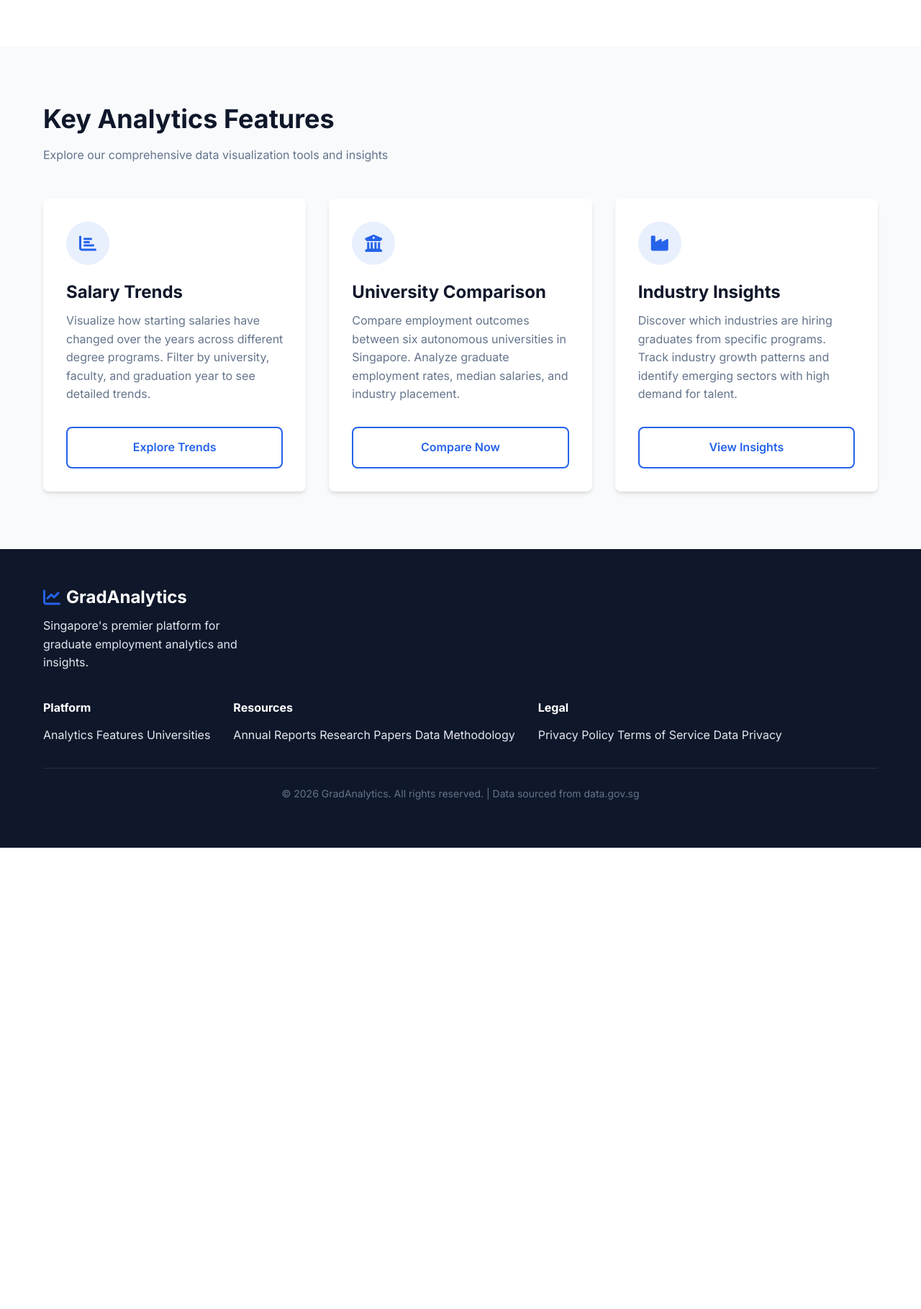
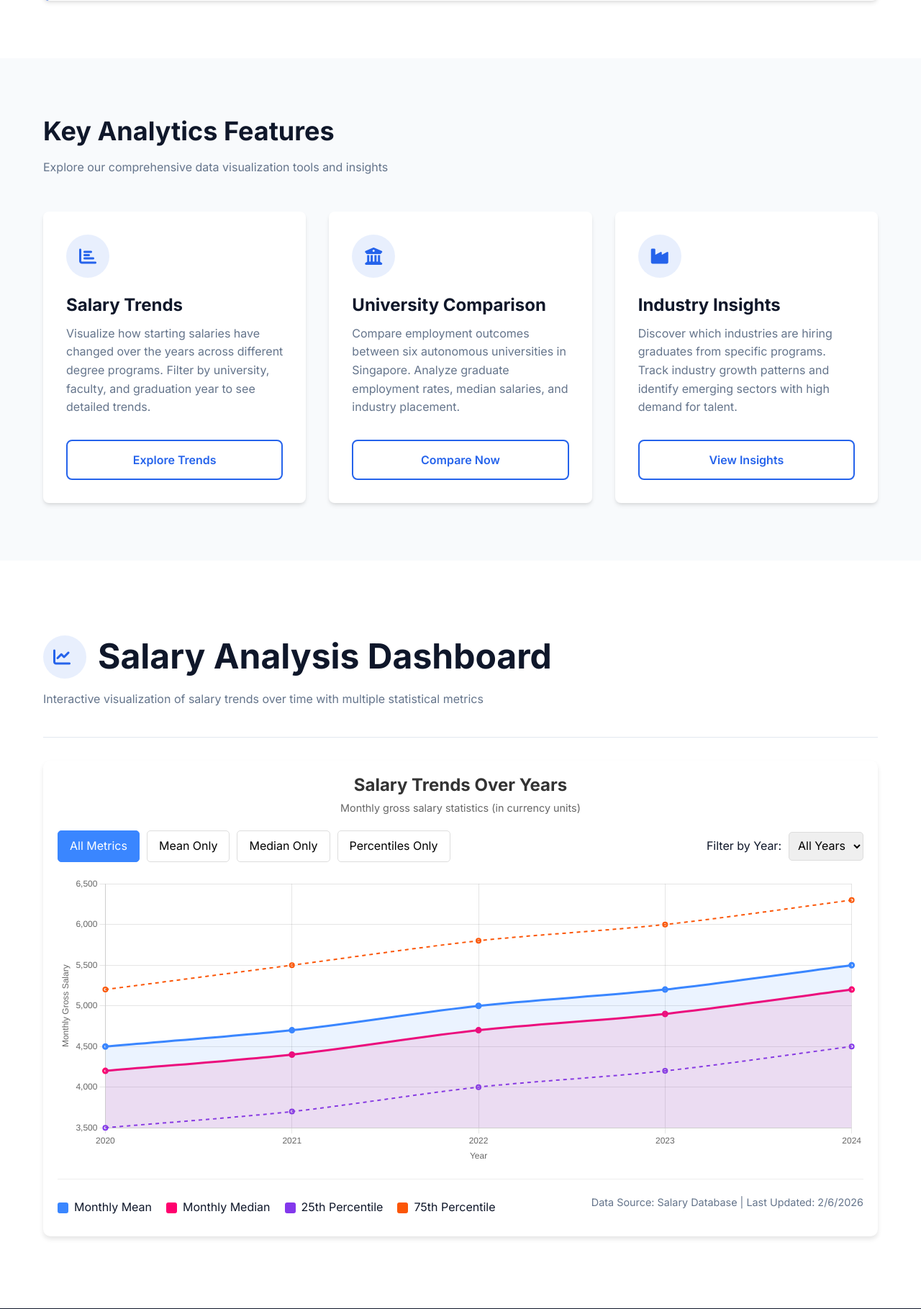
Before and after one commit to Yuen-Wee-Kin-Edwin/INF2006_Cloud_Computing_and_Big_Data_Project, a Flask app: page / in a window 1280 px wide. Shown: the part 965-2784 px from the top of the page at 72% size. Before the commit the page ends 2143 px from the top, so only its background shows below. Run offline with Flask 3, Linux system fonts and the light colour scheme.

Commit message:
added chart

```diff
--- a/src/app.py
+++ b/src/app.py
@@ -1,6 +1,8 @@
 import os
 import pandas as pd
-from flask import Flask, render_template, send_from_directory
+import numpy as np
+from flask import Flask, render_template, send_from_directory, jsonify, request
+from datetime import datetime
 
 app = Flask(__name__,
             static_folder='static',
@@ -23,6 +25,49 @@ def components(filename):
 def serve_static(path):
     return send_from_directory('static', path)
 
+def get_salary_data():
+    return [
+        {
+            "year": 2020,
+            "gross_monthly_mean": 4500,
+            "gross_monthly_median": 4200,
+            "gross_mthly_25_percentile": 3500,
+            "gross_mthly_75_percentile": 5200
+        },
+        {
+            "year": 2021,
+            "gross_monthly_mean": 4700,
+            "gross_monthly_median": 4400,
+            "gross_mthly_25_percentile": 3700,
+            "gross_mthly_75_percentile": 5500
+        },
+        {
+            "year": 2022,
+            "gross_monthly_mean": 5000,
+            "gross_monthly_median": 4700,
+            "gross_mthly_25_percentile": 4000,
+            "gross_mthly_75_percentile": 5800
+        },
+        {
+            "year": 2023,
+            "gross_monthly_mean": 5200,
+            "gross_monthly_median": 4900,
+            "gross_mthly_25_percentile": 4200,
+            "gross_mthly_75_percentile": 6000
+        },
+        {
+            "year": 2024,
+            "gross_monthly_mean": 5500,
+            "gross_monthly_median": 5200,
+            "gross_mthly_25_percentile": 4500,
+            "gross_mthly_75_percentile": 6300
+        }
+    ]
+
+@app.route('/api/salary-data')
+def salary_data():
+    return jsonify(get_salary_data())
+
 
 @app.route('/about')
 def about():
--- a/src/static/css/style.css
+++ b/src/static/css/style.css
@@ -284,6 +284,32 @@ header {
     font-size: 1.5rem;
 }
 
+/* Salary Trends Section */
+.salary-trends-section {
+    padding: 5rem 0;
+}
+
+.salary-trends-section header {
+    margin-bottom: 2rem;
+    text-align: left;
+}
+
+.salary-trends-section .salary-dashboard-header {
+    display: flex;
+    align-items: left;
+    justify-content: left;
+    gap: 1rem;
+    margin-bottom: 1rem;
+}
+
+.salary-trends-section .feature-icon {
+    margin-bottom: 0;
+}
+
+.salary-trends-section h1 {
+    margin-bottom: 0;
+}
+
 /* Footer */
 footer {
     padding: 3rem 0;
--- /dev/null
+++ b/src/static/js/salary-chart.js
@@ -0,0 +1,190 @@
+class SalaryChart {
+    constructor() {
+        this.chart = null;
+        this.originalData = null;
+        this.filteredData = null;
+        this.init();
+    }
+
+    async init() {
+        await this.fetchData();
+        this.setupControls();
+        this.renderChart();
+        this.setupEventListeners();
+    }
+
+    async fetchData() {
+        try {
+            const response = await fetch('/api/salary-data');
+            this.originalData = await response.json();
+            this.filteredData = [...this.originalData];
+            this.populateYearFilter();
+        } catch (error) {
+            console.error('Error fetching salary data:', error);
+        }
+    }
+
+    populateYearFilter() {
+        const yearFilter = document.getElementById('yearFilter');
+        const years = [...new Set(this.originalData.map(item => item.year))].sort();
+
+        years.forEach(year => {
+            const option = document.createElement('option');
+            option.value = year;
+            option.textContent = year;
+            yearFilter.appendChild(option);
+        });
+    }
+
+    setupControls() {
+        const toggleButtons = document.querySelectorAll('.toggle-btn');
+        toggleButtons.forEach(button => {
+            button.addEventListener('click', (e) => {
+                toggleButtons.forEach(btn => btn.classList.remove('active'));
+                e.target.classList.add('active');
+                this.updateChartVisibility(e.target.dataset.metric);
+            });
+        });
+
+        document.getElementById('yearFilter').addEventListener('change', (e) => {
+            this.filterDataByYear(e.target.value);
+        });
+    }
+
+    filterDataByYear(year) {
+        if (year === 'all') {
+            this.filteredData = [...this.originalData];
+        } else {
+            this.filteredData = this.originalData.filter(item => item.year.toString() === year);
+        }
+        this.renderChart();
+    }
+
+    updateChartVisibility(metric) {
+        if (!this.chart) return;
+
+        const datasets = this.chart.data.datasets;
+        const visibility = {
+            'all': [true, true, true, true],
+            'mean': [true, false, false, false],
+            'median': [false, true, false, false],
+            'percentiles': [false, false, true, true]
+        };
+
+        const visState = visibility[metric] || visibility['all'];
+
+        datasets.forEach((dataset, index) => {
+            dataset.hidden = !visState[index];
+        });
+
+        this.chart.update();
+    }
+
+    setupEventListeners() {
+        // Update last updated date
+        document.getElementById('lastUpdated').textContent = new Date().toLocaleDateString();
+    }
+
+    renderChart() {
+        const ctx = document.getElementById('salaryChart').getContext('2d');
+
+        // Destroy existing chart if it exists
+        if (this.chart) {
+            this.chart.destroy();
+        }
+
+        const years = this.filteredData.map(item => item.year);
+
+        this.chart = new Chart(ctx, {
+            type: 'line',
+            data: {
+                labels: years,
+                datasets: [
+                    {
+                        label: 'Monthly Mean',
+                        data: this.filteredData.map(item => item.gross_monthly_mean),
+                        borderColor: '#3a86ff',
+                        backgroundColor: 'rgba(58, 134, 255, 0.1)',
+                        borderWidth: 3,
+                        fill: true,
+                        tension: 0.3
+                    },
+                    {
+                        label: 'Monthly Median',
+                        data: this.filteredData.map(item => item.gross_monthly_median),
+                        borderColor: '#ff006e',
+                        backgroundColor: 'rgba(255, 0, 110, 0.1)',
+                        borderWidth: 3,
+                        fill: true,
+                        tension: 0.3
+                    },
+                    {
+                        label: '25th Percentile',
+                        data: this.filteredData.map(item => item.gross_mthly_25_percentile),
+                        borderColor: '#8338ec',
+                        backgroundColor: 'rgba(131, 56, 236, 0.1)',
+                        borderWidth: 2,
+                        borderDash: [5, 5],
+                        tension: 0.3
+                    },
+                    {
+                        label: '75th Percentile',
+                        data: this.filteredData.map(item => item.gross_mthly_75_percentile),
+                        borderColor: '#fb5607',
+                        backgroundColor: 'rgba(251, 86, 7, 0.1)',
+                        borderWidth: 2,
+                        borderDash: [5, 5],
+                        tension: 0.3
+                    }
+                ]
+            },
+            options: {
+                responsive: true,
+                maintainAspectRatio: false,
+                plugins: {
+                    tooltip: {
+                        mode: 'index',
+                        intersect: false,
+                        callbacks: {
+                            label: function(context) {
+                                return `${context.dataset.label}: ${context.parsed.y.toLocaleString()}`;
+                            }
+                        }
+                    },
+                    legend: {
+                        display: false
+                    }
+                },
+                scales: {
+                    y: {
+                        beginAtZero: false,
+                        title: {
+                            display: true,
+                            text: 'Monthly Gross Salary'
+                        },
+                        ticks: {
+                            callback: function(value) {
+                                return value.toLocaleString();
+                            }
+                        }
+                    },
+                    x: {
+                        title: {
+                            display: true,
+                            text: 'Year'
+                        }
+                    }
+                },
+                interaction: {
+                    intersect: false,
+                    mode: 'nearest'
+                }
+            }
+        });
+    }
+}
+
+// Initialize chart when DOM is loaded
+document.addEventListener('DOMContentLoaded', () => {
+    new SalaryChart();
+});
--- a/src/templates/base.html
+++ b/src/templates/base.html
@@ -3,7 +3,7 @@
   <head>
     <meta charset="UTF-8" />
     <meta name="viewport" content="width=device-width, initial-scale=1.0" />
-    <title>{% block title %}Flask App{% endblock %}</title>
+    <title>{% block title %}GradAnalytics{% endblock %}</title>
 
     <!-- Bootstrap 5 CSS -->
     <link
--- a/src/templates/components/footer.html
+++ b/src/templates/components/footer.html
@@ -7,7 +7,7 @@
                     GradAnalytics
                 </a>
                 <p style="color: var(--gray-light); margin-top: 0.5rem; max-width: 300px;">
-                    Singapore's premier platform for graduate employment analytics and insights.
+                    Platform for graduate employment analytics and insights.
                 </p>
             </div>
 
--- /dev/null
+++ b/src/templates/components/head.html
@@ -0,0 +1,18 @@
+<head>
+    <meta charset="UTF-8">
+    <meta name="viewport" content="width=device-width, initial-scale=1.0">
+    <title>GradAnalytics | Singapore Graduate Outcomes</title>
+    <!-- Bootstrap 5 CSS -->
+    <link
+      href="https://cdn.jsdelivr.net/npm/bootstrap@5.3.8/dist/css/bootstrap.min.css"
+      rel="stylesheet"
+      integrity="sha384-sRIl4kxILFvY47J16cr9ZwB07vP4J8+LH7qKQnuqkuIAvNWLzeN8tE5YBujZqJLB"
+      crossorigin="anonymous"
+    />
+
+    {% block extra_css %}{% endblock %}
+    <link rel="stylesheet" href="https://cdnjs.cloudflare.com/ajax/libs/font-awesome/6.4.0/css/all.min.css">
+    <link href="https://fonts.googleapis.com/css2?family=Inter:wght@300;400;500;600;700&display=swap" rel="stylesheet">
+    <link rel="stylesheet" href="{{ url_for('static', filename='css/style.css') }}">
+    <script src="https://cdn.jsdelivr.net/npm/chart.js"></script>
+</head>
--- /dev/null
+++ b/src/templates/components/salary_chart.html
@@ -0,0 +1,166 @@
+<div class="salary-chart-container">
+    <div class="chart-header">
+        <h3>Salary Trends Over Years</h3>
+        <p>Monthly gross salary statistics (in currency units)</p>
+    </div>
+
+    <div class="chart-controls">
+        <div class="toggle-buttons">
+            <button class="toggle-btn active" data-metric="all">All Metrics</button>
+            <button class="toggle-btn" data-metric="mean">Mean Only</button>
+            <button class="toggle-btn" data-metric="median">Median Only</button>
+            <button class="toggle-btn" data-metric="percentiles">Percentiles Only</button>
+        </div>
+        <div class="year-range">
+            <label for="yearFilter">Filter by Year:</label>
+            <select id="yearFilter">
+                <option value="all">All Years</option>
+                <!-- Will be populated by JavaScript -->
+            </select>
+        </div>
+    </div>
+
+    <div class="chart-wrapper">
+        <canvas id="salaryChart"></canvas>
+    </div>
+
+    <div class="chart-footer">
+        <div class="legend">
+            <div class="legend-item">
+                <span class="legend-color" style="background-color: #3a86ff"></span>
+                <span>Monthly Mean</span>
+            </div>
+            <div class="legend-item">
+                <span class="legend-color" style="background-color: #ff006e"></span>
+                <span>Monthly Median</span>
+            </div>
+            <div class="legend-item">
+                <span class="legend-color" style="background-color: #8338ec"></span>
+                <span>25th Percentile</span>
+            </div>
+            <div class="legend-item">
+                <span class="legend-color" style="background-color: #fb5607"></span>
+                <span>75th Percentile</span>
+            </div>
+        </div>
+        <div class="stats-summary">
+            <p>Data Source: Salary Database | Last Updated: <span id="lastUpdated"></span></p>
+        </div>
+    </div>
+</div>
+
+<style>
+.salary-chart-container {
+    background: white;
+    border-radius: 10px;
+    padding: 20px;
+    box-shadow: 0 4px 6px rgba(0, 0, 0, 0.1);
+    margin: 20px 0;
+}
+
+.chart-header {
+    text-align: center;
+    margin-bottom: 20px;
+}
+
+.chart-header h3 {
+    color: #333;
+    margin-bottom: 5px;
+}
+
+.chart-header p {
+    color: #666;
+    font-size: 0.9em;
+}
+
+.chart-controls {
+    display: flex;
+    justify-content: space-between;
+    align-items: center;
+    margin-bottom: 20px;
+    flex-wrap: wrap;
+    gap: 10px;
+}
+
+.toggle-buttons {
+    display: flex;
+    gap: 10px;
+    flex-wrap: wrap;
+}
+
+.toggle-btn {
+    padding: 8px 16px;
+    border: 1px solid #ddd;
+    background: white;
+    border-radius: 5px;
+    cursor: pointer;
+    transition: all 0.3s;
+}
+
+.toggle-btn.active {
+    background: #3a86ff;
+    color: white;
+    border-color: #3a86ff;
+}
+
+.toggle-btn:hover {
+    background: #f0f0f0;
+}
+
+.toggle-btn.active:hover {
+    background: #2a76ef;
+}
+
+.year-range {
+    display: flex;
+    align-items: center;
+    gap: 10px;
+}
+
+.year-range select {
+    padding: 8px;
+    border: 1px solid #ddd;
+    border-radius: 5px;
+}
+
+.chart-wrapper {
+    position: relative;
+    height: 400px;
+    margin: 20px 0;
+}
+
+.chart-footer {
+    display: flex;
+    justify-content: space-between;
+    align-items: center;
+    margin-top: 20px;
+    padding-top: 20px;
+    border-top: 1px solid #eee;
+    flex-wrap: wrap;
+    gap: 20px;
+}
+
+.legend {
+    display: flex;
+    flex-wrap: wrap;
+    gap: 20px;
+}
+
+.legend-item {
+    display: flex;
+    align-items: center;
+    gap: 8px;
+}
+
+.legend-color {
+    width: 15px;
+    height: 15px;
+    border-radius: 3px;
+    display: inline-block;
+}
+
+.stats-summary {
+    color: #666;
+    font-size: 0.9em;
+}
+</style>
--- a/src/templates/index.html
+++ b/src/templates/index.html
@@ -1,13 +1,6 @@
 <!DOCTYPE html>
 <html lang="en">
-<head>
-    <meta charset="UTF-8">
-    <meta name="viewport" content="width=device-width, initial-scale=1.0">
-    <title>GradAnalytics | Singapore Graduate Outcomes</title>
-    <link rel="stylesheet" href="https://cdnjs.cloudflare.com/ajax/libs/font-awesome/6.4.0/css/all.min.css">
-    <link href="https://fonts.googleapis.com/css2?family=Inter:wght@300;400;500;600;700&display=swap" rel="stylesheet">
-    <link rel="stylesheet" href="{{ url_for('static', filename='css/style.css') }}">
-</head>
+{% include 'components/head.html' %}
 <body>
     <!-- Header -->
     {% include 'components/header.html' %}
@@ -80,10 +73,31 @@
         </div>
     </section>
 
+    <section class="salary-trends-section" id="salary-trends">
+        <div class="container">
+        <header>
+            <div class="salary-dashboard-header">
+                <div class="feature-icon">
+                    <i class="fas fa-chart-line logo-icon"></i>
+                </div>
+                <h1>Salary Analysis Dashboard</h1>
+            </div>
+            <p>Interactive visualization of salary trends over time with multiple statistical metrics</p>
+        </header>
+
+        <div class="content">
+            <!-- Include the salary chart component -->
+            {% include 'components/salary_chart.html' %}
+        </div>
+    </div>
+    </div>
+    </section>
+
     <!-- Footer -->
     {% include 'components/footer.html' %}
 
     <!-- JavaScript -->
+    <script src="{{ url_for('static', filename='js/salary-chart.js') }}"></script>
     <script src="{{ url_for('static', filename='js/script.js') }}"></script>
     <script>
         // Mobile menu toggle
```
Also changed, not shown: src/static/assets/hero01.png (renamed from src/assets/hero01.png).
